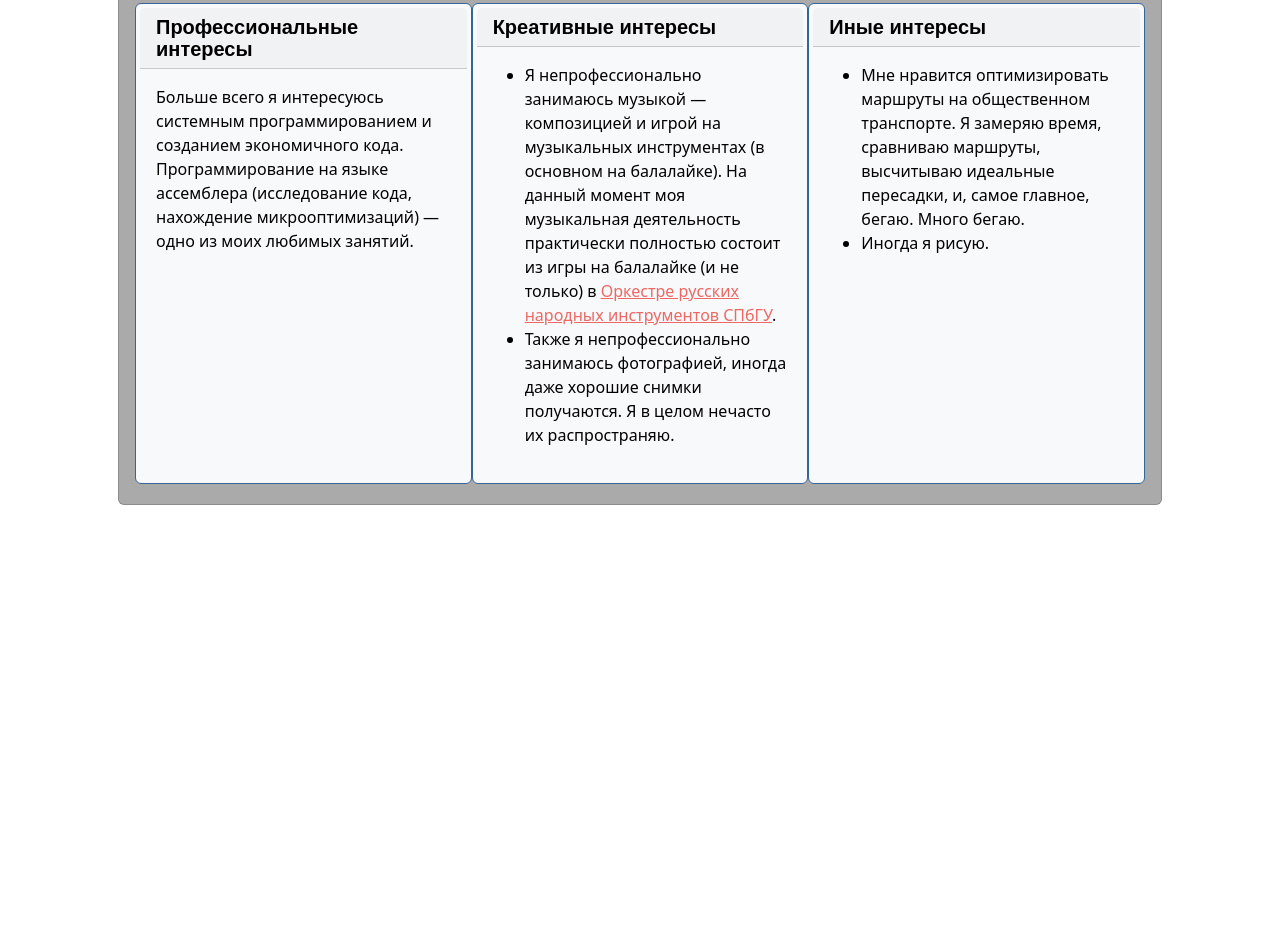
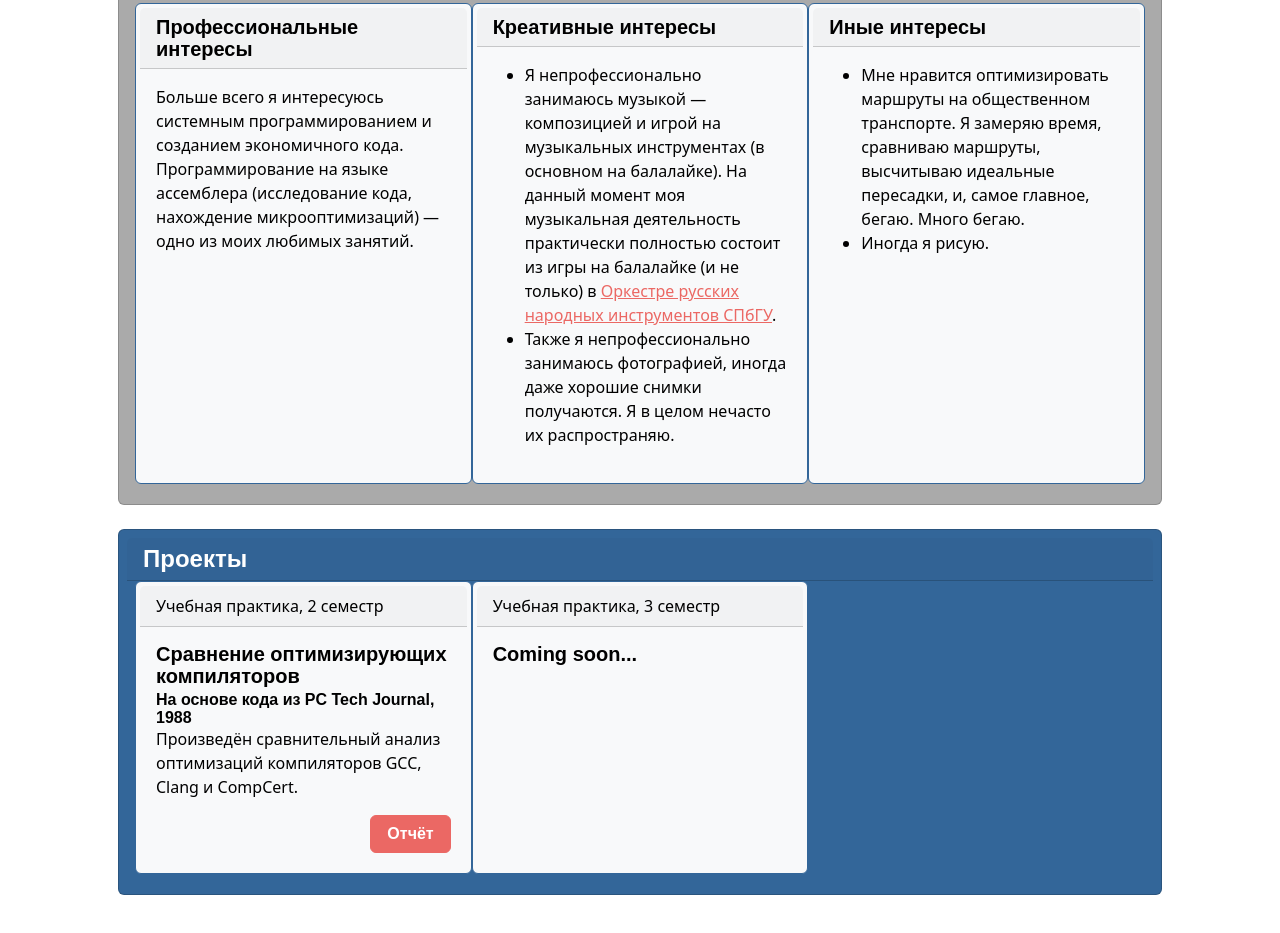
Before and after one commit to AlexeyMashkovichUniWork/alexeymashkovichuniwork.github.io, a plain HTML site: page ru/index.html in a window 1280 px wide. Shown: the part 643-1576 px from the top of the page. Before the commit the page ends 1196 px from the top, so only its background shows below. Drawn offline with Linux system fonts and the light colour scheme; a web font is replaced by a local one.

Commit message:
feat@site: add projects

```diff
--- a/ru/index.html
+++ b/ru/index.html
@@ -70,6 +70,29 @@
           </div>
         </div>
       </div>
+
+      <div class="card mt-4 p-2 bg-info text-bg-info rounded" id="projects">
+        <h4 class="card-header">Проекты</h4>
+        <div class="d-flex flex-row flex-wrap ms-2 mb-2 me-2 align-items-stretch">
+          <div class="card col-sm-12 col-md-6 col-xl-4 p-1 mb-1 border-info text-bg-light rounded" id="bio">
+              <p class="card-header">Учебная практика, 2 семестр</p>
+              <div class="card-body">
+                <h5 class="card-title">Сравнение оптимизирующих компиляторов</h5>
+                <h6 class="card-subtitle">На основе кода из PC Tech Journal, 1988</h6>
+                <p class="card-text">Произведён сравнительный анализ оптимизаций компиляторов GCC, Clang и CompCert.</p>
+                <div class="d-flex flex-row justify-content-end">
+                  <a href="https://alexeymashkovichuniwork.github.io/pdfhosting/2SemesterPracticeReport.pdf" target="_blank"><button class="btn btn-primary">Отчёт</button></a>
+                </div>
+              </div>
+          </div>
+          <div class="card col-sm-12 col-md-6 col-xl-4 p-1 mb-1 border-info text-bg-light rounded" id="bio">
+              <p class="card-header">Учебная практика, 3 семестр</p>
+              <div class="card-body">
+                <h5 class="card-title">Coming soon...</h5>
+              </div>
+          </div>
+        </div>
+      </div>
     </div>
   </body>
 </html>
```
Also changed, not shown: en/index.html (+23 -0 lines).
